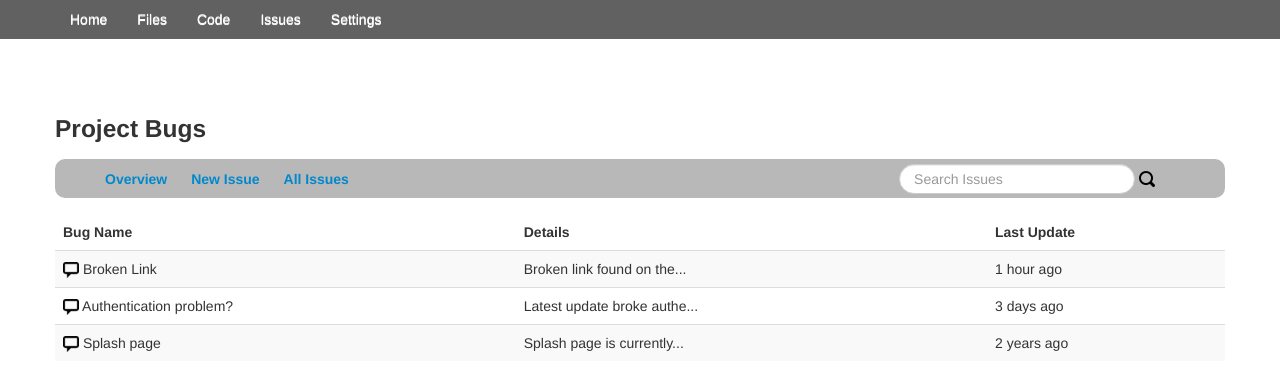
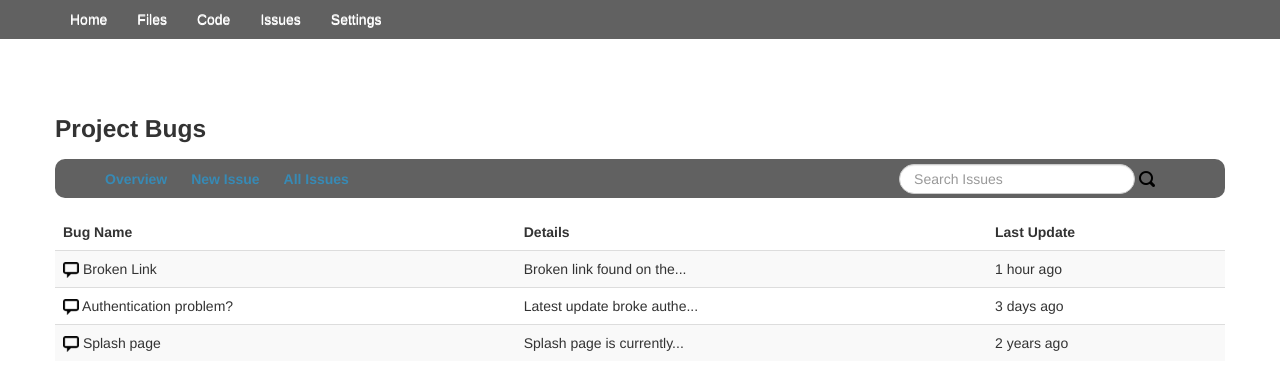
Before and after one commit to basilisk-pm/basilisk, a Django app: page /bugs/ in a window 1280 px wide. Shown: the part 41-432 px from the top of the page. Run offline with Django 3.2, Linux system fonts and the light colour scheme; the visitor is signed in with stand-in values (Sample User, id 1).

Commit message:
Tweaking css for issue navbar

```diff
--- a/basilisk_pm/static/custom.css
+++ b/basilisk_pm/static/custom.css
@@ -75,7 +75,7 @@
     border-radius: 10px 10px 10px 10px; /* future proofing */
     -khtml-border-radius: 10px 10px 10px 10px; /* for old Konqueror browsers */
 
-    background-color: #b8b8b8;
+    background-color: #616161;
     min-height: 34px;
     max-height: 34px;
     padding-top: 5px;
@@ -86,6 +86,7 @@
 
 .bugHeader > .span4 > a {
     margin-right: 20px;
+    color: #378AB5;
 }
 
 .bugSearch {
```
